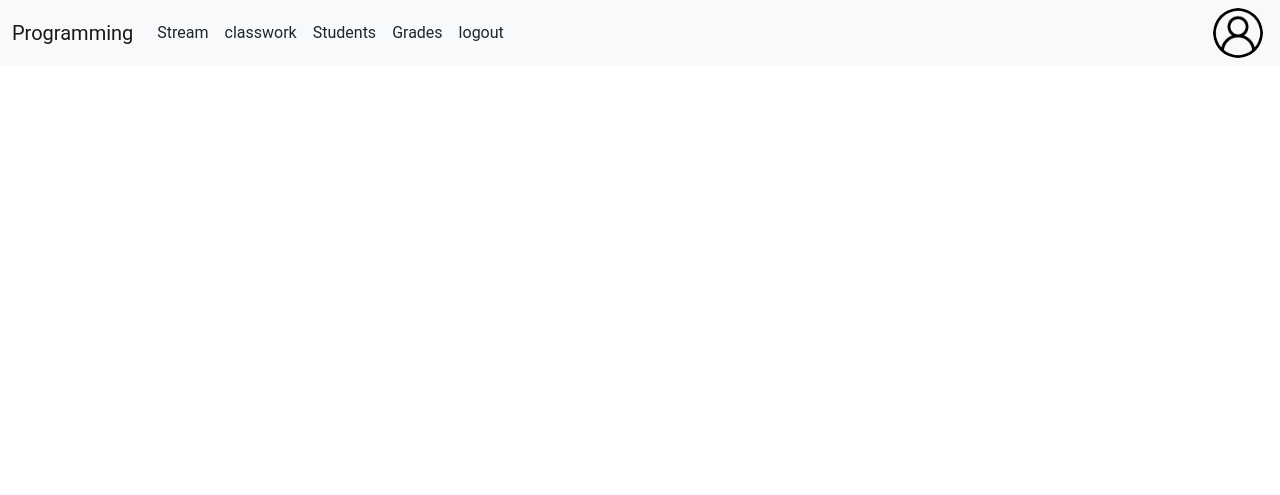
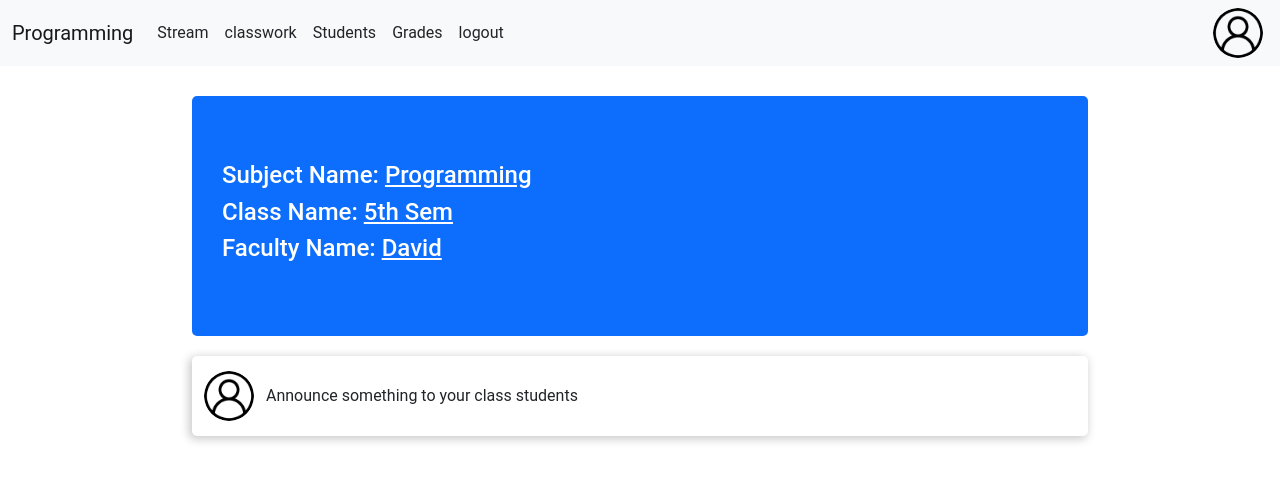
Before and after one commit to bilal-patiwala/Class101, a Django app: template StudentPortal/templates/StudentPortal/class_detail.html in a window 1280 px wide. Shown: the top 495 px of the page. Run offline with Django 4.2, Linux system fonts and the light colour scheme; the template is opened without the code that fills it: values that come from a table or form of the project are taken from there, others are empty; data comes from the database, SQL or seed files in the repository.

Commit message:
stream template for student

```diff
--- a/StudentPortal/templates/StudentPortal/base.html
+++ b/StudentPortal/templates/StudentPortal/base.html
@@ -13,11 +13,11 @@
   <body>
     <nav class="navbar navbar-expand-lg bg-light">
         <div class="container-fluid">
-          <a id="sub-header" class="navbar-brand" href="#">{{class_detail.subject_name}}</a>
+          <a id="sub-header" class="navbar-brand" href="{% url 'student_portal:class_detail' id %}">{{class_detail.subject_name}}</a>
           <div class="collapse navbar-collapse" id="navbarSupportedContent">
             <ul class="navbar-nav me-auto mb-2 mb-lg-0">
               <li class="nav-item">
-                <a class="nav-link text-dark" aria-current="page" href="#">Stream</a>
+                <a class="nav-link text-dark" aria-current="page" href="{% url 'student_portal:class_detail' id %}">Stream</a>
               </li>
               <li class="nav-item">
                 <a class="nav-link text-dark" aria-current="page" href="#">classwork</a>
--- a/StudentPortal/templates/StudentPortal/class_detail.html
+++ b/StudentPortal/templates/StudentPortal/class_detail.html
@@ -1 +1,38 @@
 {% extends 'StudentPortal/base.html' %}
+{% load static %}
+
+{% block title %} {{class_detail.subject_name}} {% endblock title %}
+
+{% block link %} <link rel="stylesheet" href="{% static './StudentPortal/css/stream.css' %}"> {% endblock link %}
+
+{% block content %}
+    <section>
+        <div id="stream">
+            <div id="class-detail-container" class="bg-primary">
+                <h4>
+                    Subject Name: <span style="text-decoration: underline;">{{class_detail.subject_name}}</span>
+                </h4>
+                <h4>Class Name: <span style="text-decoration: underline;">{{class_detail.class_name}}</span></h4>
+                <h4>Faculty Name: <span style="text-decoration: underline;">{{class_detail.teacher}}</span></h4>
+            </div>
+
+            <div id="announcement">
+                <div id="user-profile-image">
+                    <button class="btn border-0">
+                        {% if student.student_profile_pic %}
+                            <img  style="width: 50px; height: 50px; border-radius: 50%;" src="{{ student.student_profile_pic.url }}" alt="profile">
+                        {% else %}
+                            <img  style="width: 50px; height: 50px; border-radius: 50%;"
+                            src="{% static './StudentPortal/images/user.png' %}"
+                            alt="Profile"
+                            />
+                        {% endif %}
+                    </button>
+                </div>
+                <div id="announcement-text">
+                    Announce something to your class students
+                </div>
+            </div>
+        </div>
+    </section>
+{% endblock content %}
--- /dev/null
+++ b/static/StudentPortal/css/stream.css
@@ -0,0 +1,53 @@
+
+#stream{
+    width: 70%;
+    margin: auto;
+    height: 400px;
+}
+
+#class-detail-container{
+    width: 100%;
+    height: 15rem;
+    border-radius: 5px;
+    margin-top: 30px;
+    padding: 30px;
+    display: flex;
+    flex-direction: column;
+    justify-content: center;
+    column-gap: 30px;
+    color: white;
+    text-transform: capitalize;
+}
+
+#announcement{
+    border: none;
+    border-radius: 5px;
+    margin-top: 20px;
+    width: 100%;
+    height: 5rem;
+    -webkit-box-shadow: -2px 2px 10px 1px rgba(201,201,201,1);
+    -moz-box-shadow: -2px 2px 10px 1px rgba(201,201,201,1);
+    box-shadow: -2px 2px 10px 1px rgba(201,201,201,1);
+    display: flex;
+    align-items: center;
+}
+
+#announcement-text{
+    flex-grow: 2;
+}
+
+#announcement-text:hover{
+    color: green;
+}
+
+@media screen and (max-width: 1100px) {
+    #stream{
+        width: 80%;
+    }
+}
+
+@media screen and (max-width: 800px) {
+    #stream{
+        width: 90%;
+    }
+}
```
